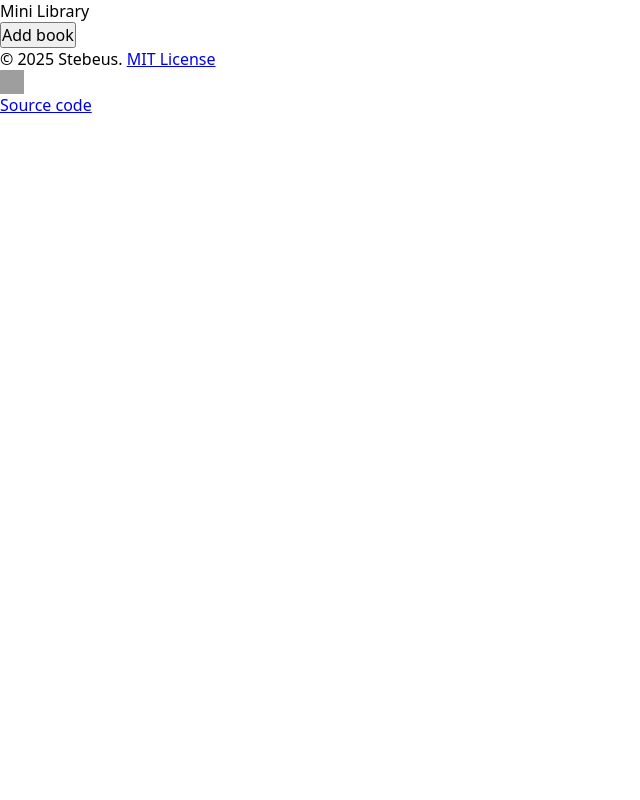
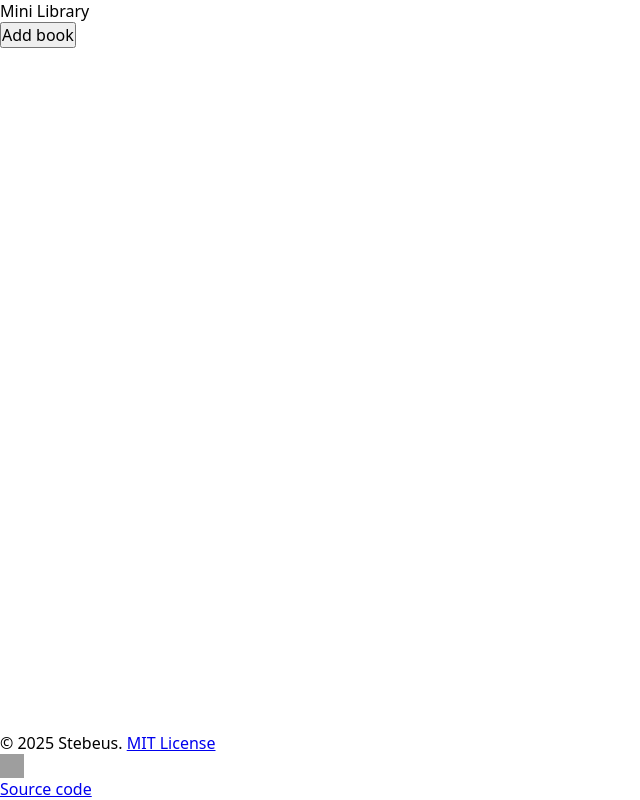
Before and after one commit to stebeus/mini-library, a plain HTML site: page index.html in a window 1280 px wide. Shown: the whole page, without its empty margins (0-640 px from the left). Drawn offline with Linux system fonts and the light colour scheme; grey boxes are pictures that could not be loaded.

Commit message:
Create grid in .app

```diff
--- a/style.css
+++ b/style.css
@@ -12,6 +12,8 @@
 }
 
 .app {
+  display: grid;
+  grid-template-rows: auto 1fr auto;
   min-height: 100dvh;
   font-family: system-ui, sans-serif;
 }
```
